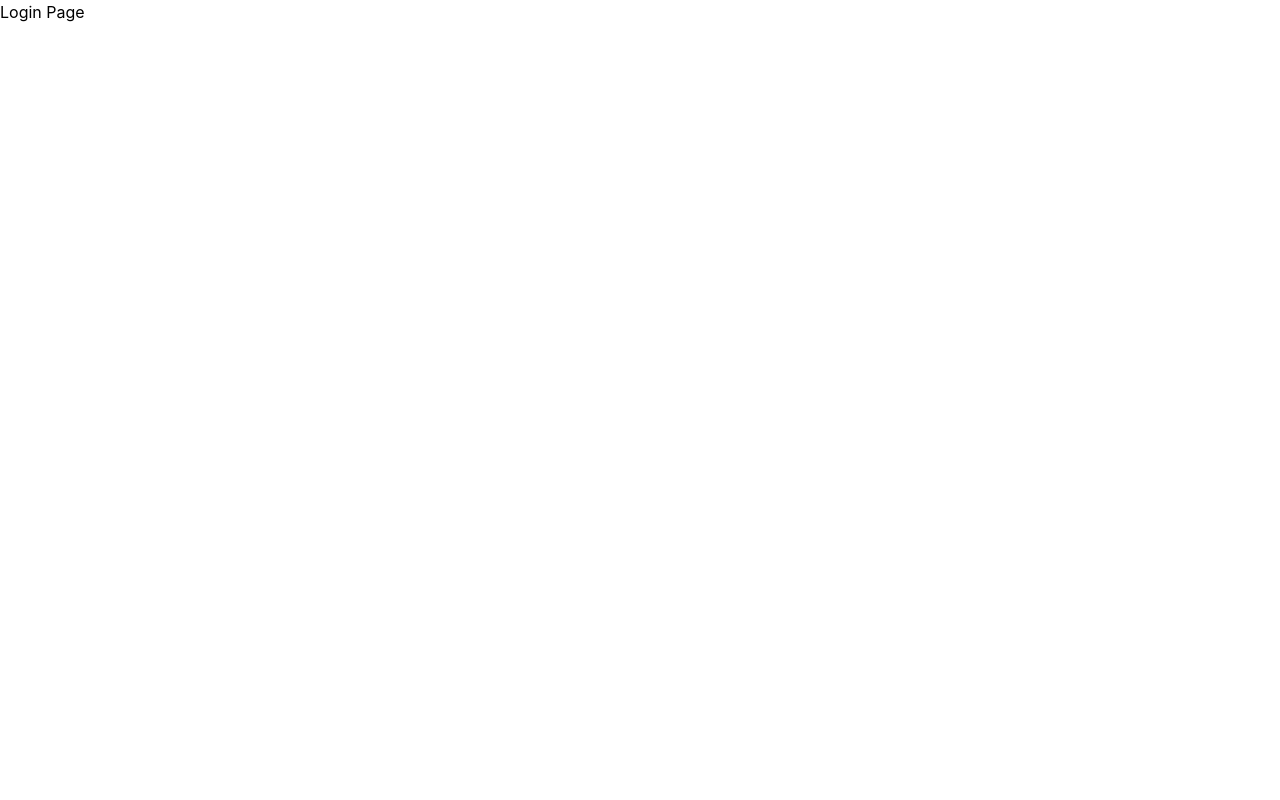
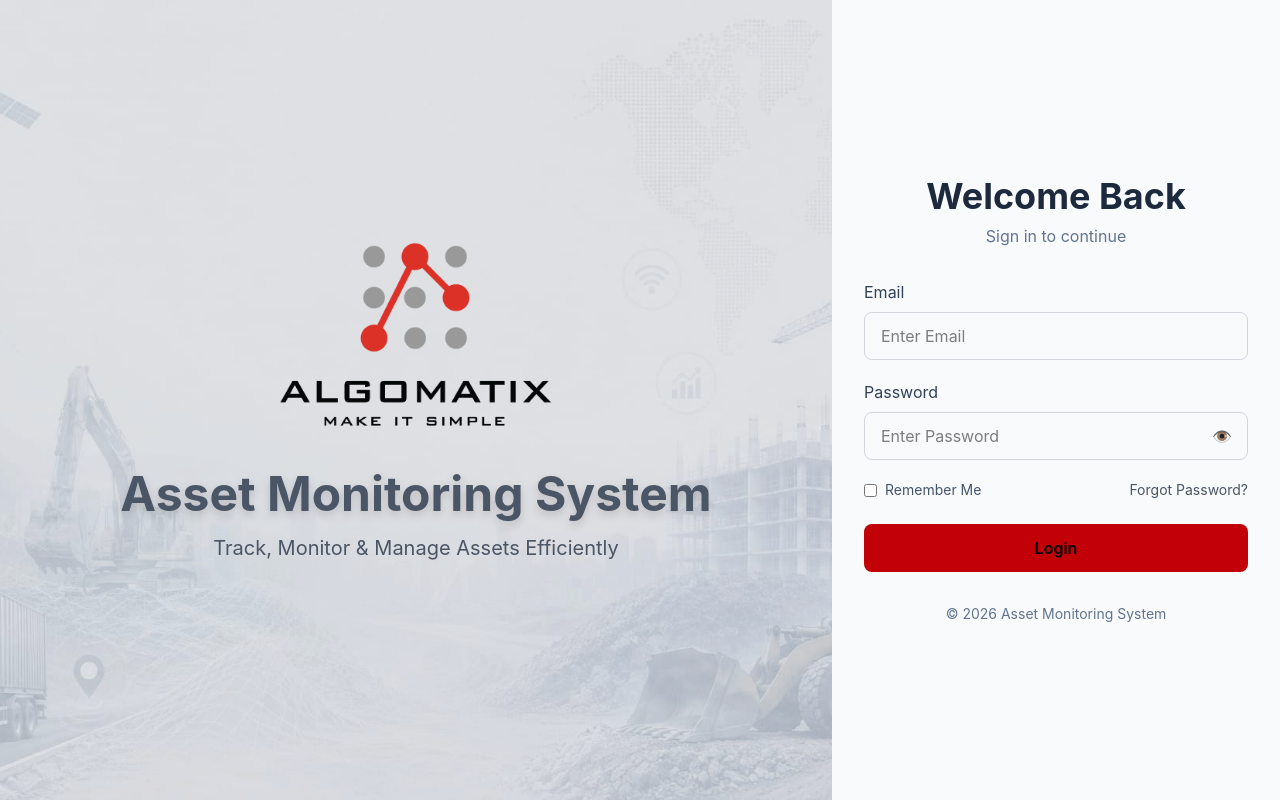
Before and after one commit to KrutikaJ12/asset-monitoring-system, a React app in the folder FrontEnd/: page /login in a window 1280 px wide. Built offline with nearby package versions, Linux system fonts and the light colour scheme; the HTML template or start-up script is replaced by a standard one.

Commit message:
Updated code

```diff
--- a/FrontEnd/src/routes/login.jsx
+++ b/FrontEnd/src/routes/login.jsx
@@ -1,9 +1,222 @@
 import { createFileRoute } from "@tanstack/react-router";
+import { useState } from "react";
+import logo from "../assets/algo-logo.png";
+import bgImage from "../assets/backgroundImage.jpeg";
 
 export const Route = createFileRoute("/login")({
   component: Login,
 });
 
 function Login() {
-  return <h1>Login Page</h1>;
+  const [showPassword, setShowPassword] = useState(false);
+
+
+  const [formData, setFormData] = useState({
+    email: "",
+    password: "",
+    remember: false,
+  });
+
+  const [errors, setErrors] = useState({});
+
+  const handleChange = (e) => {
+    const { name, value, type, checked } = e.target;
+
+    setFormData({
+      ...formData,
+      [name]: type === "checkbox" ? checked : value,
+    });
+
+    setErrors({
+      ...errors,
+      [name]: "",
+    });
+  };
+
+  const validateForm = () => {
+    let newErrors = {};
+
+    if (!formData.email.trim()) {
+      newErrors.email = "Email is required";
+    } else if (
+      !/^[A-Z0-9._%+-]+@[A-Z0-9.-]+\.[A-Z]{2,}$/i.test(formData.email)
+    ) {
+      newErrors.email = "Invalid email address";
+    }
+
+    if (!formData.password.trim()) {
+      newErrors.password = "Password is required";
+    } else if (formData.password.length < 6) {
+      newErrors.password = "Password must be at least 6 characters";
+    }
+
+    setErrors(newErrors);
+
+    return Object.keys(newErrors).length === 0;
+  };
+
+  const handleSubmit = (e) => {
+    e.preventDefault();
+
+    if (validateForm()) {
+      console.log("Login Success", formData);
+      alert("Login Successful");
+    }
+  };
+
+
+
+
+
+
+  return (
+    <div className="min-h-screen flex flex-col lg:flex-row">
+      {/* Left Section - 75% */}
+     <div
+  className="relative hidden lg:flex lg:w-[65%] items-center justify-center bg-cover bg-center bg-no-repeat"
+  style={{
+    backgroundImage: `url(${bgImage})`,
+  }}
+>
+        {/* Overlay */}
+        <div className="absolute inset-0 bg-black/10"></div>
+
+
+
+
+
+
+        {/* Content */}
+        <div className="relative z-10 text-center px-10">
+          <div className="w-70 h-50 mx-auto mb-8 overflow-hidden">
+            <img
+              src={logo}
+              alt="Company Logo"
+              className="w-full h-full object-cover"
+            />
+          </div>
+
+          <h1 className="text-5xl font-bold text-gray-600 drop-shadow-lg">
+            Asset Monitoring System
+          </h1>
+
+          <p className="mt-4 text-xl text-gray-600">
+            Track, Monitor & Manage Assets Efficiently
+          </p>
+        </div>
+      </div>
+
+      {/* Right Section - 25% */}
+      <div className="w-full lg:w-[35%] flex items-center justify-center bg-slate-50 p-8">
+        <div className="w-full max-w-md">
+          <h2 className="text-center text-4xl font-bold text-slate-800">
+            Welcome Back
+          </h2>
+
+          <p className="text-center text-slate-500 mt-2 mb-8">
+            Sign in to continue
+          </p>
+
+          <form onSubmit={handleSubmit}>
+            {/* Email */}
+            <div className="mb-5">
+              <label className="block text-slate-700 mb-2">
+                Email
+              </label>
+
+              <input
+                type="email"
+                name="email"
+                value={formData.email}
+                onChange={handleChange}
+                placeholder="Enter Email"
+                className={`w-full h-12 px-4 rounded-lg border outline-none transition-all ${
+                  errors.email
+                    ? "border-red-500"
+                    : "border-gray-300 focus:border-red-500"
+                }`}
+              />
+
+              {errors.email && (
+                <p className="text-red-500 text-sm mt-1">
+                  {errors.email}
+                </p>
+              )}
+            </div>
+
+            {/* Password */}
+            <div className="mb-5">
+              <label className="block text-slate-700 mb-2">
+                Password
+              </label>
+
+              <div className="relative">
+                <input
+                  type={showPassword ? "text" : "password"}
+                  name="password"
+                  value={formData.password}
+                  onChange={handleChange}
+                  placeholder="Enter Password"
+                  className={`w-full h-12 px-4 rounded-lg border outline-none transition-all ${
+                    errors.password
+                      ? "border-red-500"
+                      : "border-gray-300 focus:border-red-500"
+                  }`}
+                />
+
+                <button
+                  type="button"
+                  onClick={() => setShowPassword(!showPassword)}
+                  className="absolute right-4 top-1/2 -translate-y-1/2"
+                >
+                  {showPassword ? "🙈" : "👁️"}
+                </button>
+              </div>
+
+              {errors.password && (
+                <p className="text-red-500 text-sm mt-1">
+                  {errors.password}
+                </p>
+              )}
+            </div>
+
+            {/* Remember Me */}
+            <div className="flex items-center justify-between mb-6">
+              <label className="flex items-center gap-2 text-sm text-slate-600">
+                <input
+                  type="checkbox"
+                  name="remember"
+                  checked={formData.remember}
+                  onChange={handleChange}
+                  className="accent-blue-600"
+                />
+                Remember Me
+              </label>
+
+              <a
+                href="#"
+                className="text-sm text-gray-600 hover:text-blue-800"
+              >
+                Forgot Password?
+              </a>
+            </div>
+
+            {/* Login Button */}
+            <button
+              type="submit"
+              className="w-full h-12 rounded-lg text-black font-semibold bg-red-700 transition-all duration-300"
+            >
+              Login
+            </button>
+          </form>
+
+          <p className="text-center text-slate-500 mt-8 text-sm">
+            © 2026 Asset Monitoring System
+          </p>
+        </div>
+      </div>
+    </div>
+  );
 }
+
+export default Login;
```
Also changed, not shown: FrontEnd/package.json (+6 -3 lines), 2 other files (tests, documents, lock files or other folders).
